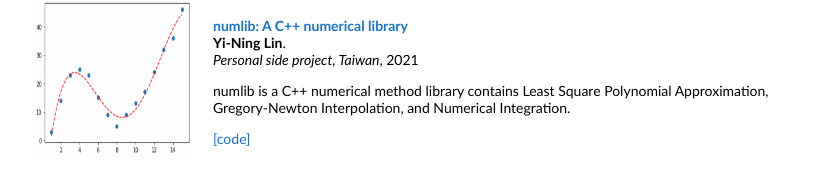
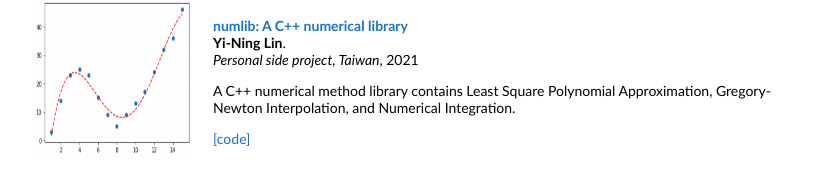
Before and after one commit to kennyynlin/kennyynlin.github.io, a plain HTML site: page index.html in a window 1280 px wide. Shown: the part 479-651 px from the top of the page, without its empty margins (228-1051 px from the left). Drawn offline with Linux system fonts and the light colour scheme.

Commit message:
Update index.html

```diff
--- a/index.html
+++ b/index.html
@@ -54,7 +54,7 @@
               <strong>Yi-Ning Lin</strong>.
               <br>
               <em>Personal side project, Taiwan</em>, 2021
-              <p> numlib is a C++ numerical method library contains Least Square Polynomial Approximation, Gregory-Newton Interpolation, and Numerical Integration.</p>
+              <p> A C++ numerical method library contains Least Square Polynomial Approximation, Gregory-Newton Interpolation, and Numerical Integration.</p>
                <a href="https://github.com/kennyynlin/numlib">[code]</a>
             </td>
           </tr>
```
